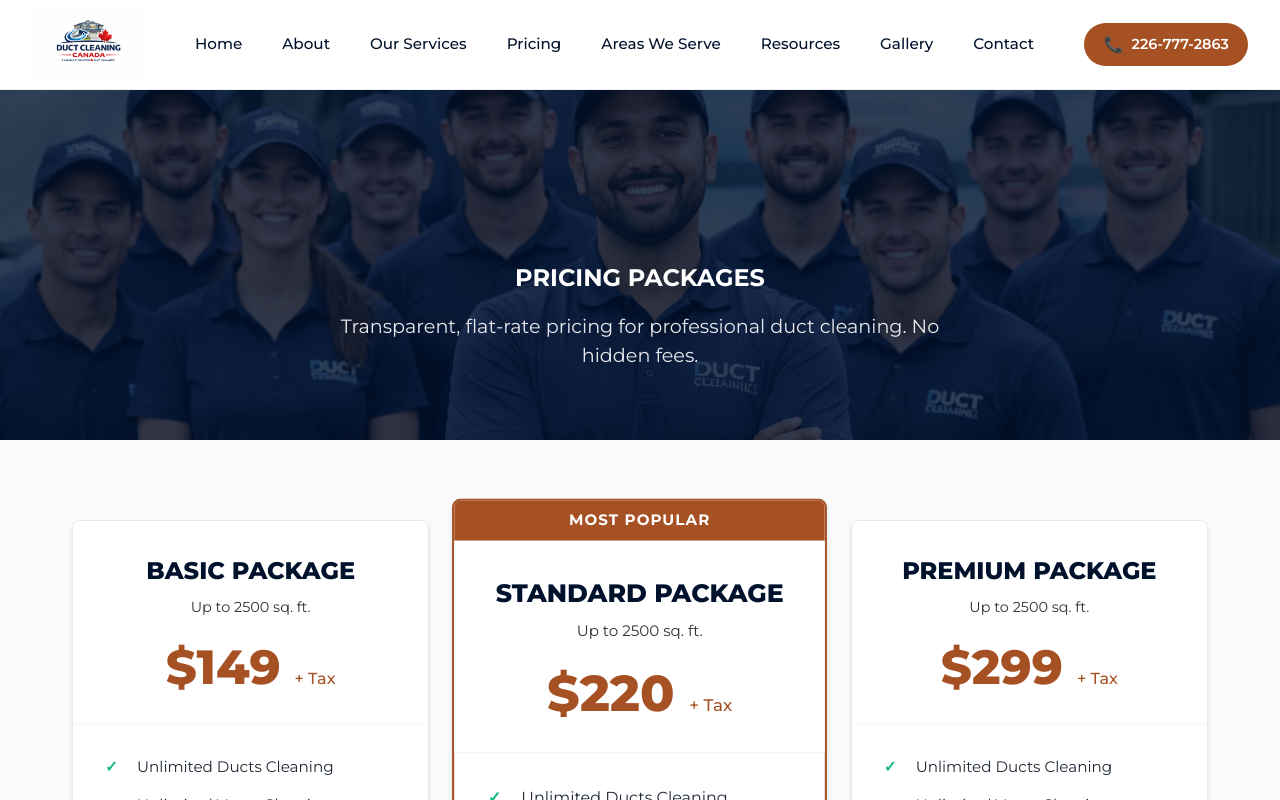
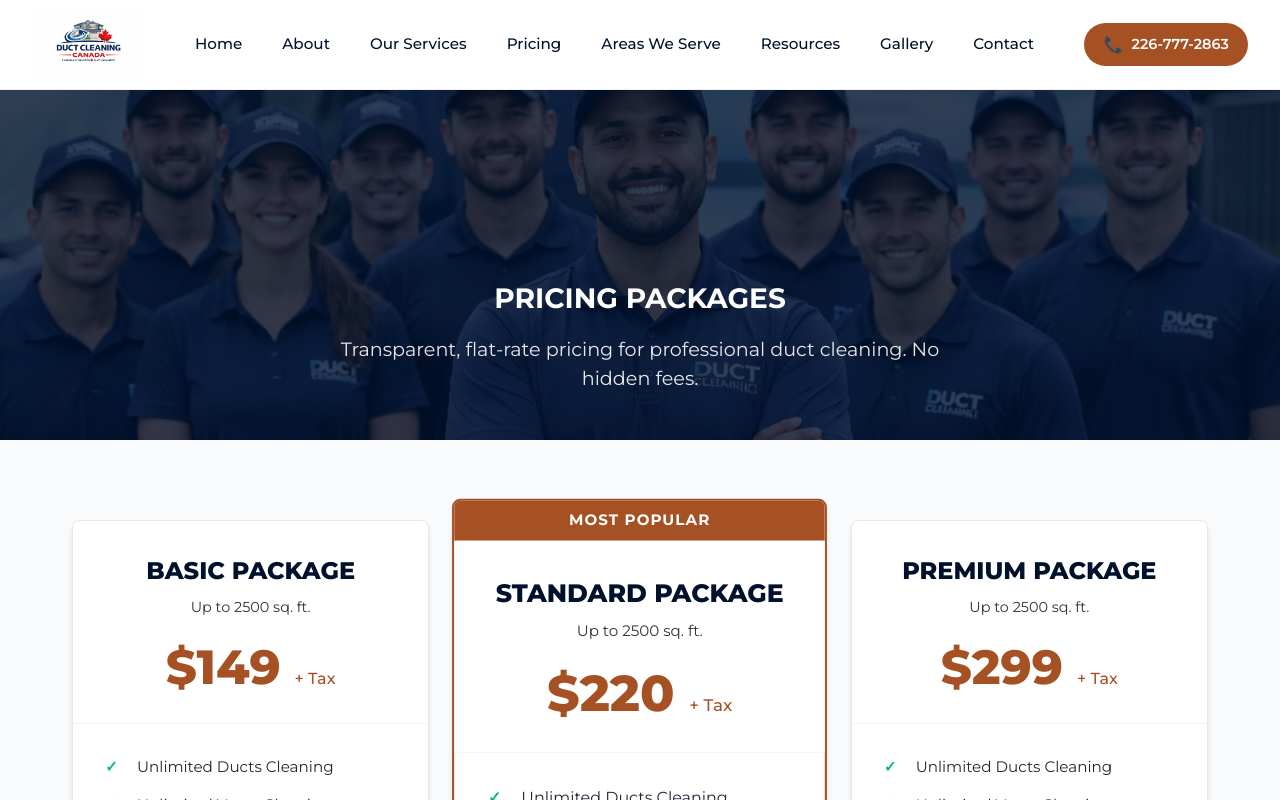
Before and after one commit to josph8487-prog/duct-Canada-original, a Next.js app: page /pricing in a window 1280 px wide. Shown: the top 800 px of the page. Built offline with nearby package versions, Linux system fonts and the light colour scheme.

Commit message:
Update page.tsx

```diff
--- a/src/app/pricing/page.tsx
+++ b/src/app/pricing/page.tsx
@@ -6,7 +6,7 @@ export default function Pricing() {
         <>
             <section className={styles.hero}>
                 <div className="container">
-                    <h1 className={styles.heroTitle} style={{ fontSize: '24px', fontWeight: '700', marginTop: '100px' }}>
+                    <h1 className={styles.heroTitle} style={{ fontSize: '28px', fontWeight: '700', marginTop: '140px' }}>
            Pricing packages
 </h1>
 
```
